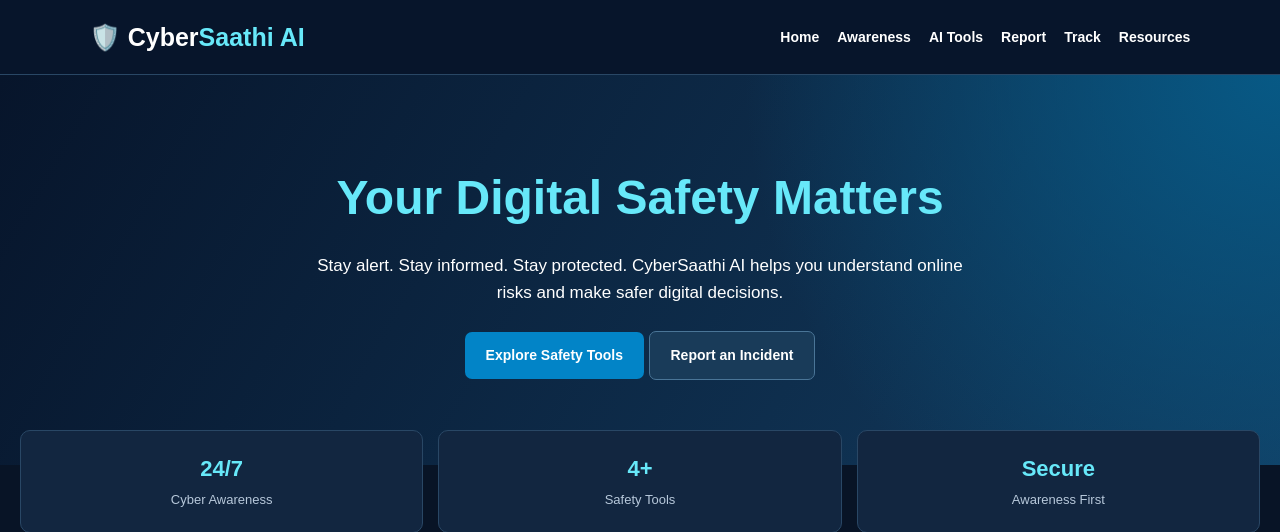
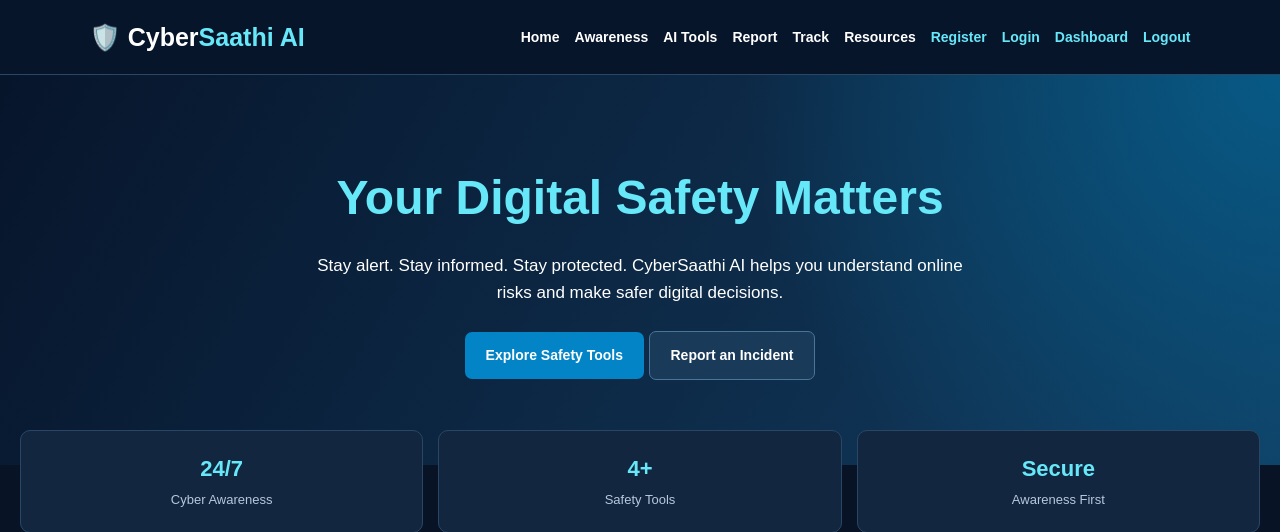
Before and after one commit to pramithareddy2345-arch/cybersaathi-AI, a Flask app: page / in a window 1280 px wide. Shown: the top 532 px of the page. Run offline with Flask 3, Linux system fonts and the light colour scheme.

Commit message:
Modify nav gap and add account links
Adjusted gap in navigation and added account links.

```diff
--- a/templates/index.html
+++ b/templates/index.html
@@ -56,7 +56,7 @@ header {
 nav {
     display: flex;
     flex-wrap: wrap;
-    gap: 18px;
+    gap: 15px;
 }
 
 nav a {
@@ -67,6 +67,10 @@ nav a {
 }
 
 nav a:hover {
+    color: var(--cyan);
+}
+
+nav .account-link {
     color: var(--cyan);
 }
 
@@ -286,6 +290,10 @@ footer p {
     margin: 5px;
 }
 
+footer a {
+    color: var(--cyan);
+}
+
 @media(max-width: 650px) {
     header {
         justify-content: center;
@@ -312,6 +320,7 @@ footer p {
 
 <header>
     <div class="logo">🛡️ Cyber<span>Saathi AI</span></div>
+
     <nav>
         <a href="#home">Home</a>
         <a href="#awareness">Awareness</a>
@@ -319,6 +328,10 @@ footer p {
         <a href="#complaint">Report</a>
         <a href="#track">Track</a>
         <a href="#resources">Resources</a>
+        <a href="/register" class="account-link">Register</a>
+        <a href="/login" class="account-link">Login</a>
+        <a href="/dashboard" class="account-link">Dashboard</a>
+        <a href="/logout" class="account-link">Logout</a>
     </nav>
 </header>
 
```
